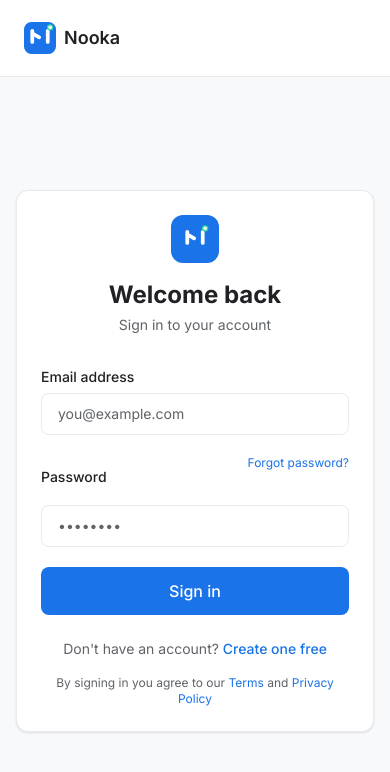
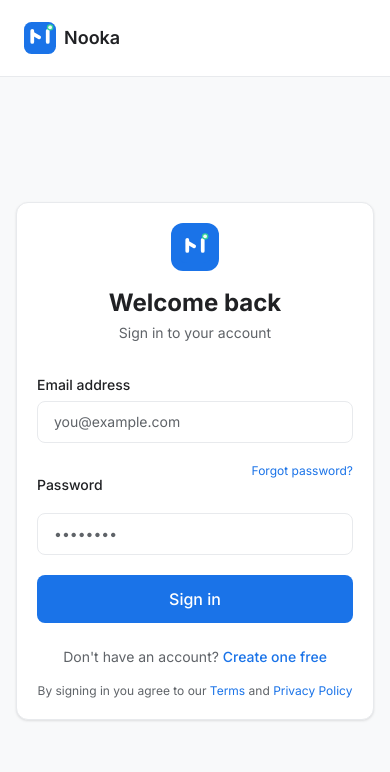
Before and after one commit to devenv247-tech/familypantry, a React (Vite) app: page /login in a window 390 px wide. Shown: the top 772 px of the page. Built offline with nearby package versions, Linux system fonts and the light colour scheme.

Commit message:
iOS: content inset padding for premium feel

```diff
--- a/src/index.css
+++ b/src/index.css
@@ -34,7 +34,7 @@ body {
     @apply bg-white text-textPrimary px-5 py-2.5 rounded-btn font-medium text-sm border border-border hover:bg-gray-50 active:scale-95 transition-all duration-150 cursor-pointer;
   }
   .card {
-    @apply bg-surface rounded-card shadow-card border border-border p-6;
+    @apply bg-surface rounded-card shadow-card border border-border p-5;
   }
   .input {
     @apply w-full border border-border rounded-btn px-4 py-2.5 text-sm text-textPrimary placeholder:text-textMuted focus:outline-none focus:ring-2 focus:ring-blue-100 focus:border-primary transition-all;
@@ -43,7 +43,9 @@ body {
     @apply block text-sm font-medium text-textPrimary mb-1.5;
   }
   .page-container {
-    @apply px-4 py-6 sm:px-6 sm:py-8 max-w-6xl mx-auto w-full overflow-x-hidden;
+    @apply py-6 sm:py-8 max-w-6xl mx-auto w-full overflow-x-hidden;
+    padding-left: 20px;
+    padding-right: 20px;
   }
 }
 .scrollbar-hide::-webkit-scrollbar { display: none; }
```
